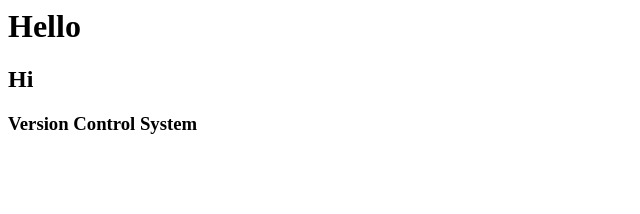
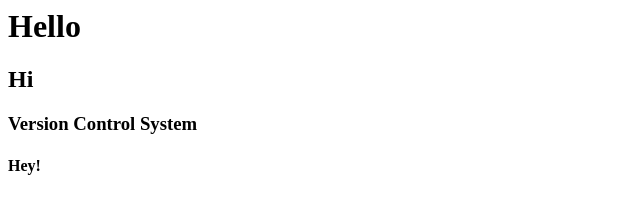
Before and after one commit to 14-3-kk/ecommerce, a plain HTML site: page index.html in a window 1280 px wide. Shown: the full height of the page, 0-640 px from the left. Drawn offline with Linux system fonts and the light colour scheme.

Commit message:
third commit

```diff
--- a/index.html
+++ b/index.html
@@ -10,5 +10,7 @@
 
         <h3> Version Control System </h3>
 
+        <h4> Hey! </h4>
+
     </body>
 </html>
```
